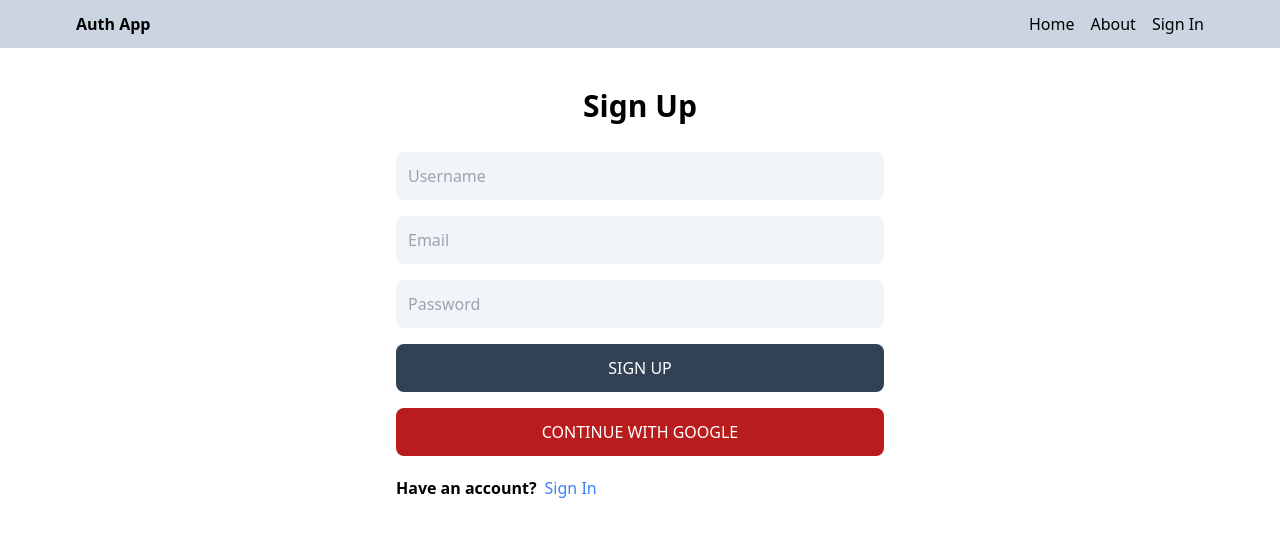
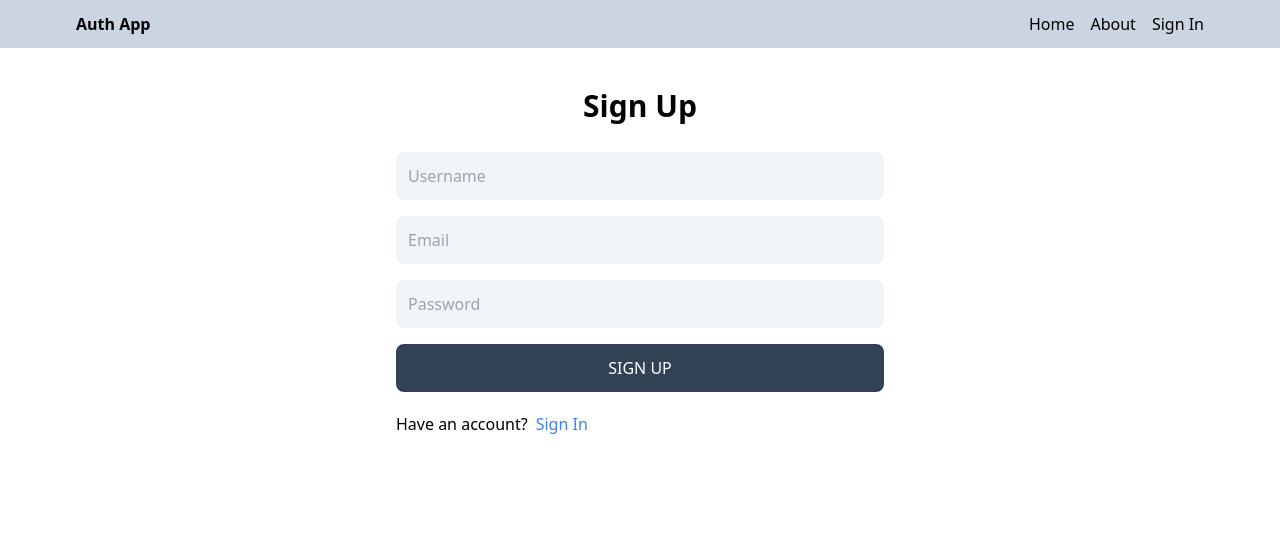
Before and after one commit to Ahmed-Hesham123/MERN-Authentication-App, a React (Vite) app in the folder client/: page /sign-up in a window 1280 px wide. Shown: the top 536 px of the page. Built offline with nearby package versions, Linux system fonts and the light colour scheme.

Commit message:
complete sign up page functionality

```diff
--- a/client/src/pages/SignUp.jsx
+++ b/client/src/pages/SignUp.jsx
@@ -1,38 +1,74 @@
 import { Link } from "react-router-dom";
 import Button from "../components/Button";
+import { useState } from "react";
 
 const SignUp = () => {
+  const [formData, setFormData] = useState({});
+  const [error, setError] = useState(false);
+  const [loading, setLoading] = useState(false);
+  const handleChange = (e) => {
+    setFormData({ ...formData, [e.target.id]: e.target.value });
+  };
+
+  const handleSubmit = async (e) => {
+    e.preventDefault();
+    try {
+      setLoading(true);
+      setError(false);
+      const res = await fetch("/api/auth/signup", {
+        method: "POST",
+        headers: { "Content-Type": "application/json" },
+        body: JSON.stringify(formData),
+      });
+      const data = await res.json();
+      setLoading(false);
+      if (data.success === false) {
+        setError(true);
+        return;
+      }
+    } catch (error) {
+      setLoading(false);
+      setError(true);
+    }
+  };
+
   return (
     <div className="mx-auto p-3 max-w-lg">
       <h1 className="font-semibold text-3xl text-center my-7">Sign Up</h1>
-      <form className="flex flex-col gap-4">
+      <form onSubmit={handleSubmit} className="flex flex-col gap-4">
         <input
           type="text"
           placeholder="Username"
           id="username"
           className="bg-slate-100 rounded-lg p-3"
+          onChange={handleChange}
         />
         <input
-          type="mail"
+          type="email"
           placeholder="Email"
           id="email"
           className="bg-slate-100 rounded-lg p-3"
+          onChange={handleChange}
         />
         <input
           type="password"
           placeholder="Password"
           id="password"
           className="bg-slate-100 rounded-lg p-3"
+          onChange={handleChange}
         />
-        <Button bgColor="bg-slate-700">Sign up</Button>
-        <Button bgColor="bg-red-700">Continue With Google</Button>
+        <Button disabled={loading} bgColor="bg-slate-700" type="submit">
+          {loading ? "Loading..." : "Sign up"}
+        </Button>
+        {/* <Button bgColor="bg-red-700">Continue With Google</Button> */}
       </form>
       <div className="flex gap-2 mt-5">
-        <p className="font-bold">Have an account?</p>
+        <p>Have an account?</p>
         <Link to="/sign-in">
           <span className="text-blue-500">Sign In</span>
         </Link>
       </div>
+      {error && <p className="text-red-700 mt-5">Something went wrong!</p>}
     </div>
   );
 };
--- a/client/vite.config.js
+++ b/client/vite.config.js
@@ -1,7 +1,15 @@
-import { defineConfig } from 'vite'
-import react from '@vitejs/plugin-react-swc'
+import { defineConfig } from "vite";
+import react from "@vitejs/plugin-react-swc";
 
 // https://vitejs.dev/config/
 export default defineConfig({
   plugins: [react()],
-})
+  server: {
+    proxy: {
+      "/api": {
+        target: "http://localhost:3000",
+        secure: false,
+      },
+    },
+  },
+});
```
